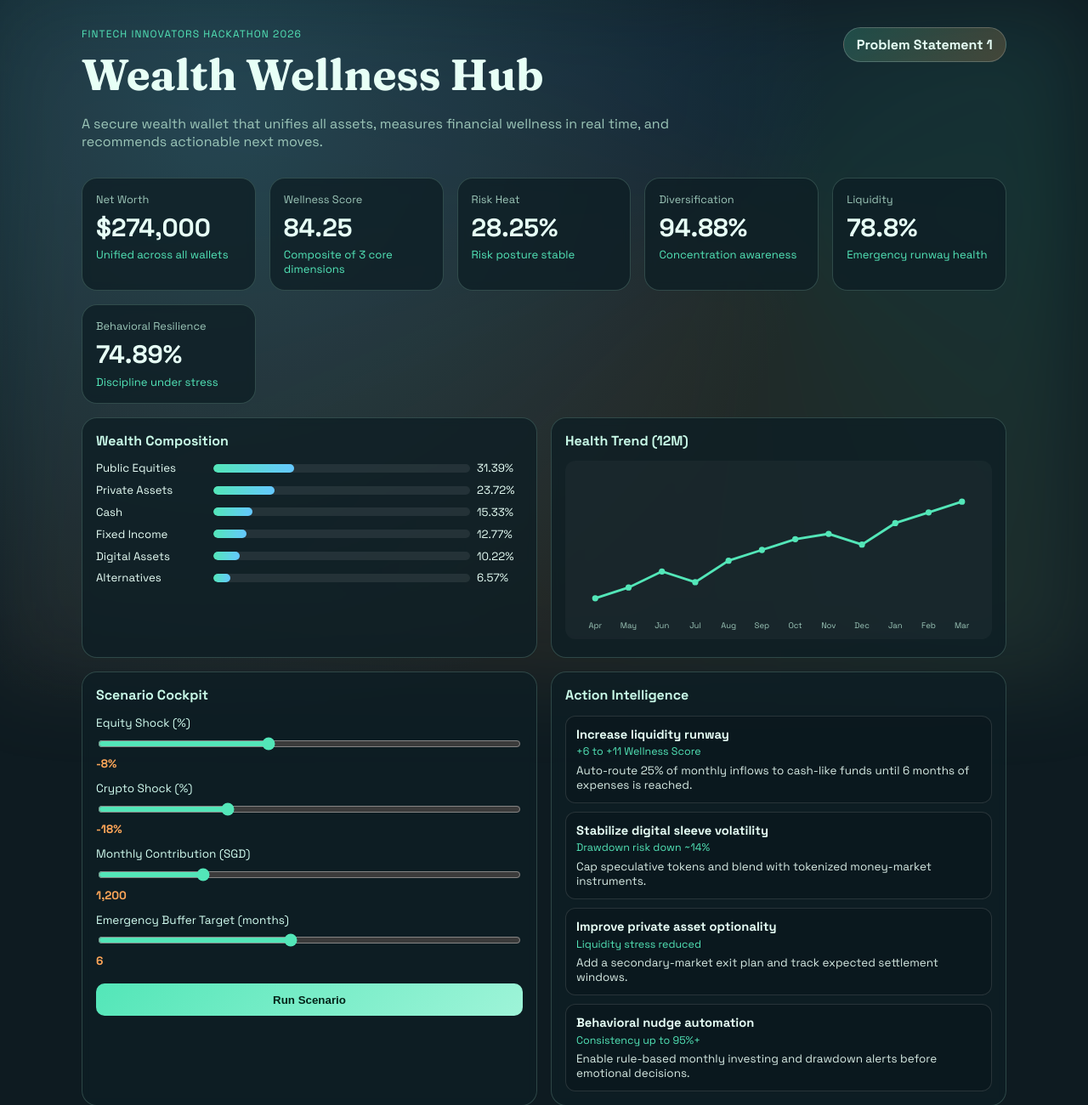
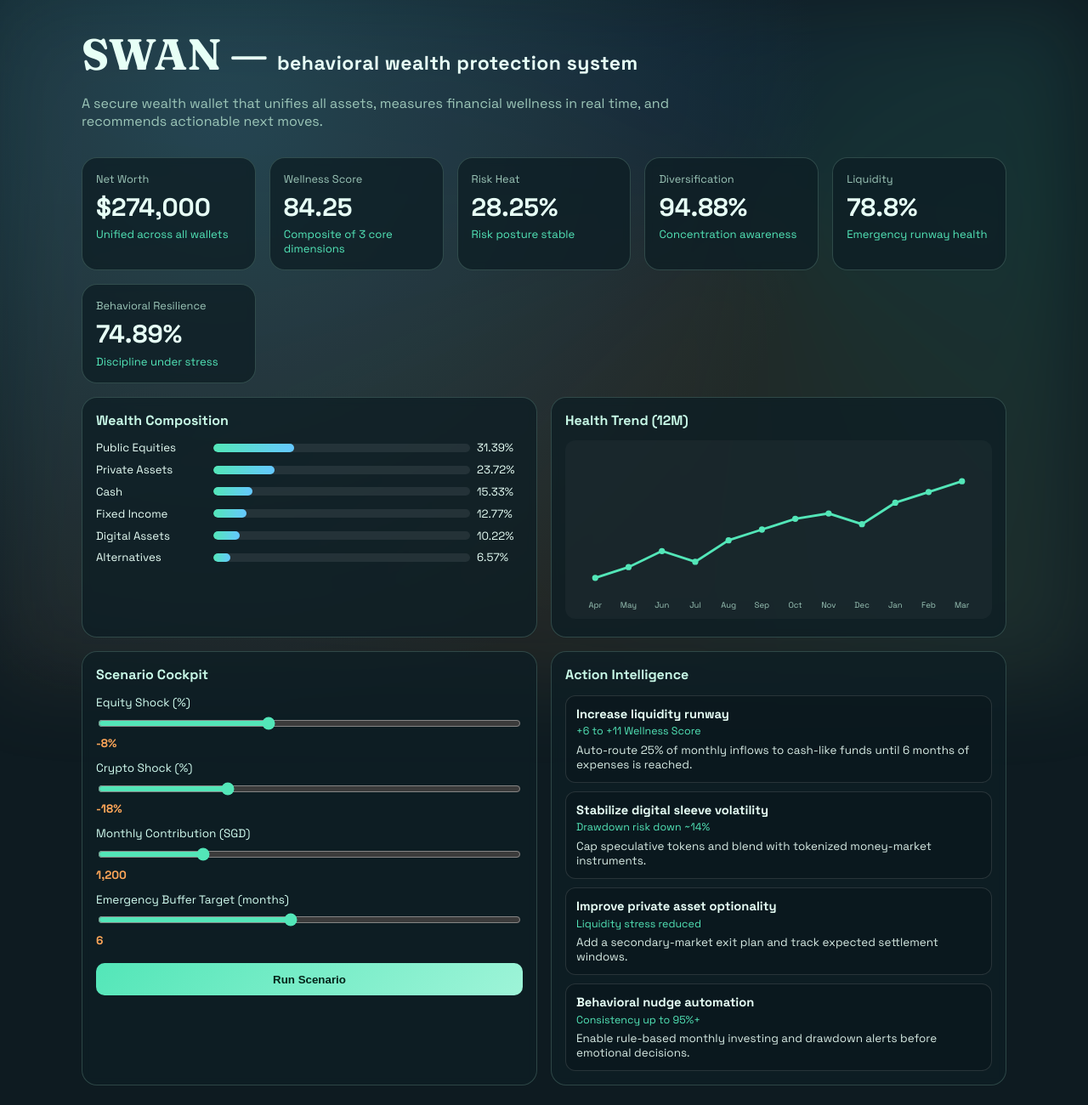
Before and after one commit to dr34m-steppin/Mochi-s-Wealth-Wellness-Hub, a FastAPI app: page / in a window 1280 px wide. Shown: the top 1300 px of the page at 85% size. After the commit the page ends 1277 px from the top, so only its background shows below. Run offline with FastAPI, Linux system fonts and the light colour scheme.

Commit message:
Update hero title to SWAN and remove hackathon labels

```diff
--- a/wealth_wellness_hub/static/styles.css
+++ b/wealth_wellness_hub/static/styles.css
@@ -40,32 +40,23 @@ body {
   gap: 1rem;
 }
 
-.kicker {
-  color: var(--accent);
-  text-transform: uppercase;
-  letter-spacing: 0.09em;
-  margin: 0 0 0.5rem;
-  font-size: 0.75rem;
-}
-
 h1 {
   margin: 0;
   font-family: "Fraunces", serif;
   font-size: clamp(1.8rem, 4.8vw, 3.2rem);
 }
 
+.small-tail {
+  font-family: "Space Grotesk", sans-serif;
+  font-size: 0.45em;
+  font-weight: 600;
+  letter-spacing: 0.02em;
+  text-transform: lowercase;
+}
+
 .subtitle {
   max-width: 720px;
   color: var(--muted);
-}
-
-.badge {
-  background: linear-gradient(135deg, rgba(83,230,184,0.2), rgba(255,167,89,0.2));
-  border: 1px solid rgba(255,255,255,0.2);
-  border-radius: 999px;
-  padding: 0.55rem 0.95rem;
-  font-weight: 700;
-  white-space: nowrap;
 }
 
 .grid {
--- a/wealth_wellness_hub/templates/index.html
+++ b/wealth_wellness_hub/templates/index.html
@@ -14,11 +14,9 @@
   <main class="shell">
     <section class="hero">
       <div>
-        <p class="kicker">Fintech Innovators Hackathon 2026</p>
-        <h1>Wealth Wellness Hub</h1>
+        <h1>SWAN — <span class="small-tail">behavioral wealth protection system</span></h1>
         <p class="subtitle">A secure wealth wallet that unifies all assets, measures financial wellness in real time, and recommends actionable next moves.</p>
       </div>
-      <div class="badge">Problem Statement 1</div>
     </section>
 
     <section class="grid cards" id="metricCards"></section>
```
